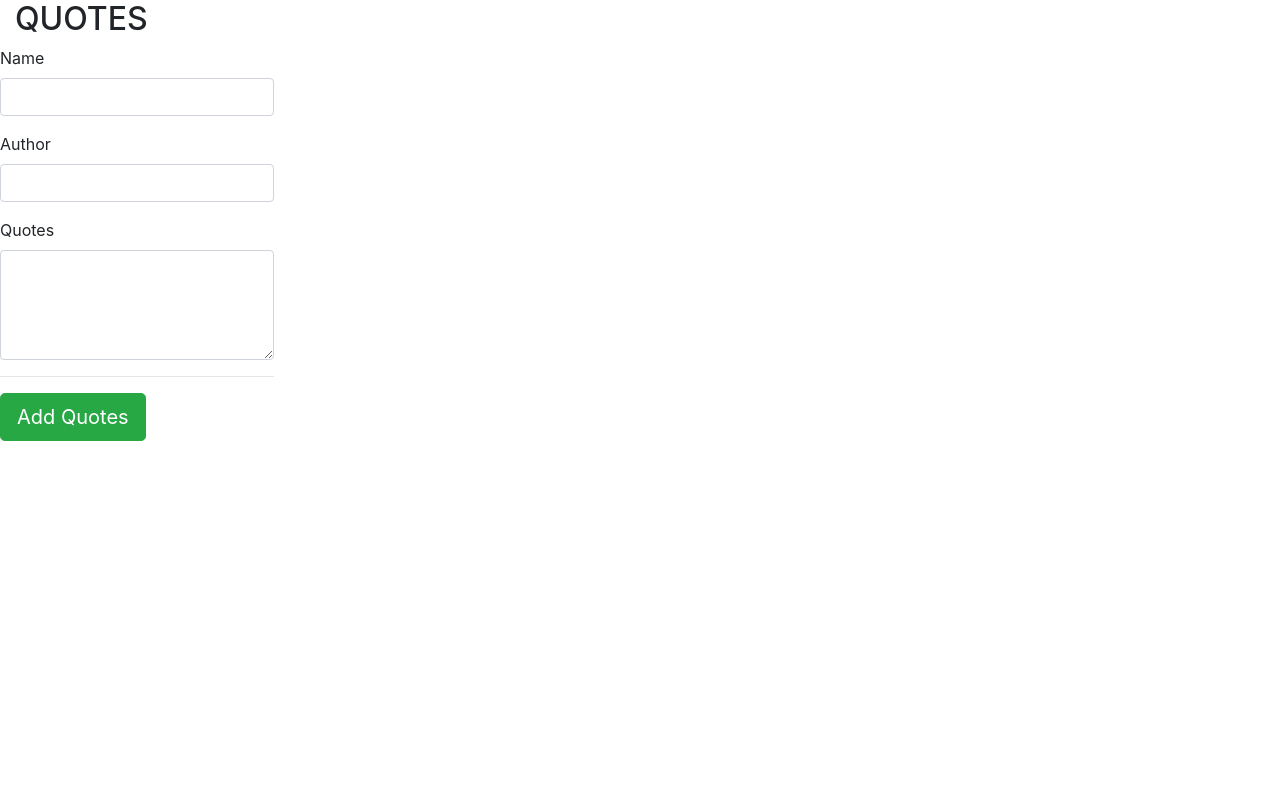
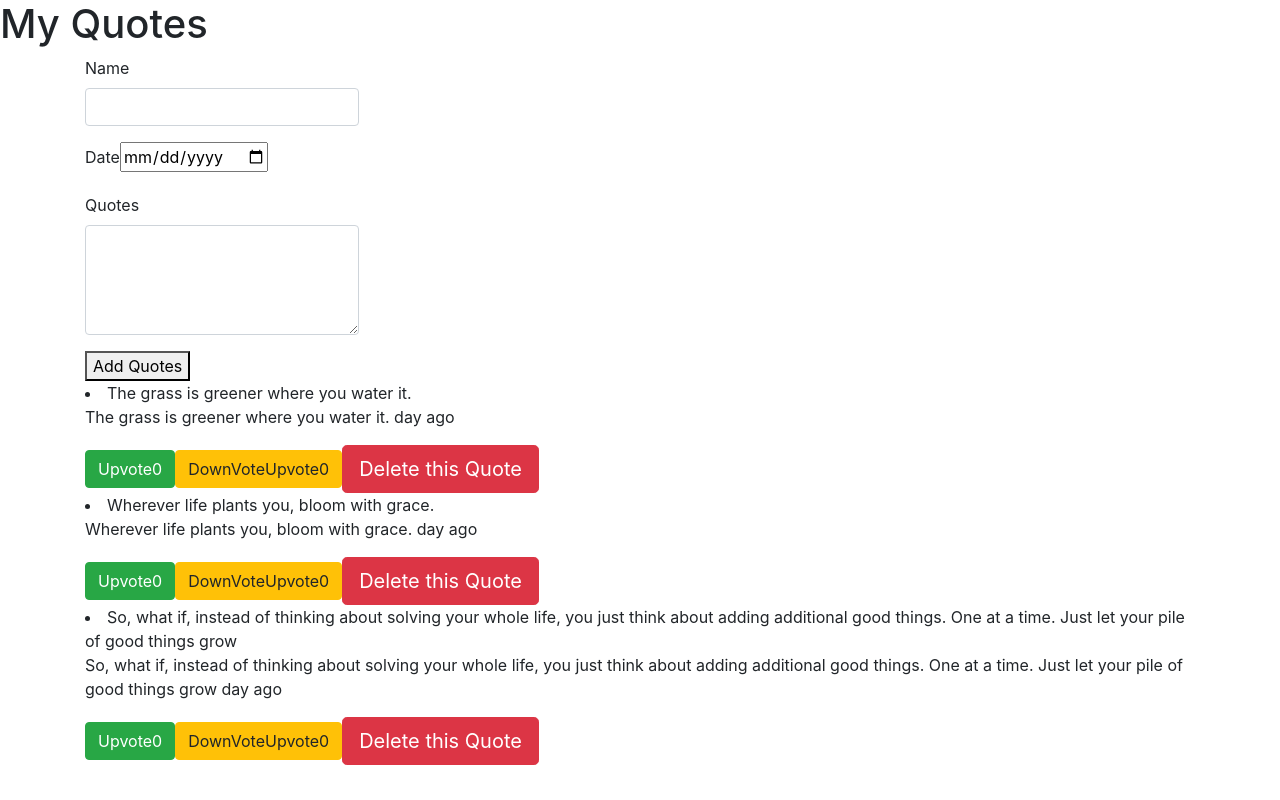
Before and after one commit to Amiredin/Quotes, an Angular app: page / in a window 1280 px wide. Built offline with nearby package versions, Linux system fonts and the light colour scheme.

Commit message:
add changes

```diff
--- a/src/app/app.component.html
+++ b/src/app/app.component.html
@@ -1,27 +1,4 @@
 <!--The content below is only a placeholder and can be replaced.-->
-<div class="container-fluid">
-  <h2>QUOTES</h2>
-  <div class="row">
-      <form>
-          <div class="form-group">
+<app-quotes>
 
-              <label for="name">Name</label>
-              <input type="text" required class="form-control" id="name">
-
-          </div>
-          <div class="form-group">
-            <label for="author">Author</label>
-            <input type="text" required class="form-control" id="name">
-
-          </div>
-          <div class="form-group">
-
-              <label for="quotes">Quotes</label>
-              <textarea class="form-control" id="description" rows="4" required></textarea>
-              <hr>
-              <button type="submit" class="btn btn-success btn-lg">Add Quotes</button>
-          </div>
-
-      </form>
-  </div>
-<div>
+</app-quotes>
--- a/src/app/app.component.ts
+++ b/src/app/app.component.ts
@@ -1,4 +1,5 @@
 import { Component } from '@angular/core';
+import {Quotes} from './quotes'
 
 @Component({
   selector: 'app-root',
@@ -6,5 +7,6 @@ import { Component } from '@angular/core';
   styleUrls: ['./app.component.css']
 })
 export class AppComponent {
-  title = 'Quotes';
+
+
 }
--- a/src/app/app.module.ts
+++ b/src/app/app.module.ts
@@ -6,12 +6,14 @@ import { AppRoutingModule } from './app-routing.module';
 import { AppComponent } from './app.component';
 import { QuotesComponent } from './quotes/quotes.component';
 import { QuotesFormComponent } from './quotes-form/quotes-form.component';
+import { QuotesDetailsComponent } from './quotes-details/quotes-details.component';
 
 @NgModule({
   declarations: [
     AppComponent,
     QuotesComponent,
-    QuotesFormComponent
+    QuotesFormComponent,
+    QuotesDetailsComponent
   ],
   imports: [
     BrowserModule,
--- /dev/null
+++ b/src/app/quotes-details/quotes-details.component.html
@@ -0,0 +1,6 @@
+<p>{{quote.name}} day ago</p>
+<button class="btn btn-success up" name="up" (click)='upVote()'>Upvote{{upvote}}</button>
+
+   <button class="btn btn-warning down" name="down" (click)='downVote()'>DownVoteUpvote{{downvote}}</button>
+
+   <button class="btn btn-danger btn-lg" (click)='deleteQuote(true)'>Delete this Quote</button>
--- /dev/null
+++ b/src/app/quotes-details/quotes-details.component.ts
@@ -0,0 +1,36 @@
+import { Component, OnInit, Input, Output, EventEmitter } from '@angular/core';
+import { Quotes } from '../quotes';
+
+@Component({
+  selector: 'app-quotes-details',
+  templateUrl: './quotes-details.component.html',
+  styleUrls: ['./quotes-details.component.css']
+})
+export class QuotesDetailsComponent implements OnInit {
+
+    @Input() quote:Quotes
+    @Output() complete = new EventEmitter<boolean>();
+
+    upvote:number=0;
+    downvote:number=0;
+    upVote(){
+      this.upvote++;
+    }
+    downVote(){
+      this.downvote--;
+    }
+
+
+
+
+    deleteQuote(deleteQ:boolean){
+      this.complete.emit(deleteQ);
+    }
+
+
+  constructor() { }
+
+  ngOnInit() {
+  }
+
+}
--- a/src/app/quotes-form/quotes-form.component.html
+++ b/src/app/quotes-form/quotes-form.component.html
@@ -1,23 +1,27 @@
 <div class="container-fluid">
   <div class="row">
-      <form>
+      <form (ngSubmit)='submitQuote()' #quoteForm='ngForm'>
           <div class="form-group">
 
               <label for="name">Name</label>
-              <input type="text" required class="form-control" id="name">
+              <input id="name" [(ngModel)]='newQuote.name' name="name" #name='ngModel' type="text" required class="form-control" id="name">
 
           </div>
-          <div class="form-group">
-            <label for="author">Author</label>
-            <input type='date' id="author" required>
 
-        </div>
+        <div class="form-group">
+            <label for="date">Date</label>
+            <input id="date" [(ngModel)]='newQuote.date' name="date" #date='ngModel' type="date" id="date"required>
+
+          </div>
+
           <div class="form-group">
 
               <label for="qoutes">Quotes</label>
-              <textarea class="form-control" id="qoutes" rows="4" required></textarea>
+              <textarea id="date" [(ngModel)]='newQuote.name' name="quotes" #quotes='ngModel'class="form-control" id="qoutes" rows="4" required></textarea>
 
           </div>
+
+             <button type="submit">Add Quotes</button>
 
       </form>
   </div>
--- a/src/app/quotes-form/quotes-form.component.ts
+++ b/src/app/quotes-form/quotes-form.component.ts
@@ -1,4 +1,5 @@
-import { Component, OnInit } from '@angular/core';
+import { Component, OnInit, Output, EventEmitter } from '@angular/core';
+import { Quotes } from '../quotes';
 
 @Component({
   selector: 'app-quotes-form',
@@ -7,6 +8,13 @@ import { Component, OnInit } from '@angular/core';
 })
 export class QuotesFormComponent implements OnInit {
 
+  newQuote = new Quotes("","",0,0,new Date());
+  @Output() addQuote = new EventEmitter<Quotes>();
+
+  submitQuote(){
+    this.addQuote.emit(this.newQuote);
+  }
+
   constructor() { }
 
   ngOnInit() {
--- a/src/app/quotes.ts
+++ b/src/app/quotes.ts
@@ -1,2 +1,7 @@
 export class Quotes {
+
+
+constructor(public name:string,public author:string, public upVotes: number,public downVotes:number, public date:Date){
+
+    }
 }
--- a/src/app/quotes/quotes.component.html
+++ b/src/app/quotes/quotes.component.html
@@ -1,7 +1,13 @@
 
-<h1>My Goals</h1>
+<h1>My Quotes</h1>
 <div class="container">
-    <div class="row">
-        <app-quotes-form></app-quotes-form>
+
+       <app-quotes-form>(addQuote)="addNewQuote($event)"</app-quotes-form>
+
+        <div *ngFor='let quote of quotes;let i =index'>
+              <li >{{quote.name}}</li>
+             <!-- <button  (click)='toogleDetails(i)'>Toogle Details</button> -->
+             <app-quotes-details [quote]='quote' (complete)='removeQuote($event,i)'></app-quotes-details>
+
     </div>
 </div>
--- a/src/app/quotes/quotes.component.ts
+++ b/src/app/quotes/quotes.component.ts
@@ -1,15 +1,43 @@
 import { Component, OnInit } from '@angular/core';
+import { Quotes } from '../quotes';
 
 @Component({
   selector: 'app-quotes',
   templateUrl: './quotes.component.html',
   styleUrls: ['./quotes.component.css']
-})
-export class QuotesComponent implements OnInit {
+ })
 
-  constructor() { }
+ export class QuotesComponent implements OnInit {
 
-  ngOnInit() {
-  }
 
-}
+  quotes =[
+
+    new Quotes('The grass is greener where you water it.','Doug Hutchison',0,0,new Date(2019,3,5)),
+
+    new Quotes('Wherever life plants you, bloom with grace.','kelvin cipoe',0,0,new Date(2019,3,5)),
+
+    new Quotes('So, what if, instead of thinking about solving your whole life, you just think about adding additional good things. One at a time. Just let your pile of good things grow',
+
+    'Doug kolin',0,0,new Date(2019,3,6)),
+
+      ]
+      addNewQuote(quote){
+        // quotes.dateAdded = new Date();
+        this.quotes.push(quote);
+
+        }
+
+        removeQuote(complete,index){
+          if(complete){
+            this.quotes.splice(index,1);
+            }
+        }
+        // toogleDetails(index){
+        //   this.quotes[index].showDescription = !this.quotes[index].showDescription;
+        //   }
+
+
+        constructor(){}
+        ngOnInit() {
+        }
+      }
```
Also changed, not shown: src/app/quotes-details/quotes-details.component.css (added), 1 other file (tests, documents, lock files or other folders).
